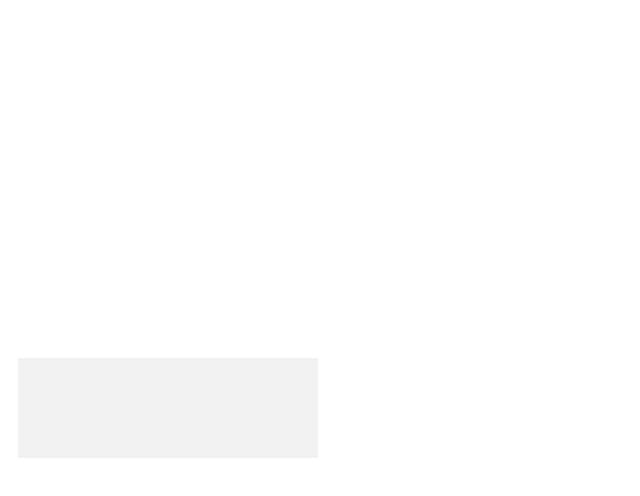
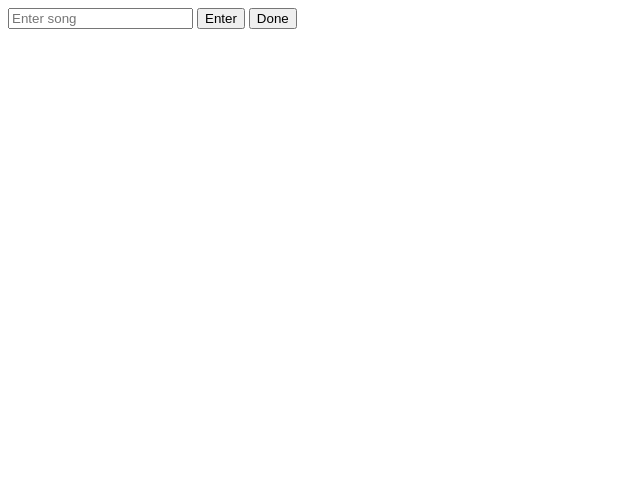
Before and after one commit to ashaw1270/playlist-ranker, a plain HTML site: page index.html in a window 1280 px wide. Both pictures are taken after a click on the button "Enter". Shown: the whole page, without its empty margins (0-640 px from the left). Drawn offline with Linux system fonts and the light colour scheme.

Commit message:
One song at a time

```diff
--- a/index.html
+++ b/index.html
@@ -6,8 +6,9 @@
         <link rel="stylesheet" href="./src/style.css">
     </head>
     <body>
-        <input type="text" id="song-list" placeholder="Enter songs">
-        <button id="enter-songs">Enter</button>
+        <input type="text" id="song-input" placeholder="Enter song">
+        <button id="enter-song">Enter</button>
+        <button id="done">Done</button>
         <div id="grid">
             <button class="song clickable" id="song1">
                 <div class="song-title">Song1</div>
--- a/src/sorter.js
+++ b/src/sorter.js
@@ -1,4 +1,6 @@
-async function rank(songs) {
+const songs = [];
+
+async function rank() {
     document.getElementById('grid').style.display = 'grid';
 
     let sorted = [];
@@ -58,13 +60,13 @@ function compareSongs(song1, song2) {
     });
 }
 
-function displayRankedSongs(songs) {
+function displayRankedSongs(ranked) {
     document.getElementById('song1').remove();
     document.getElementById('song2').remove();
 
     const gridElement = document.getElementById('grid');
 
-    for (let song of songs) {
+    for (let song of ranked) {
         const songElement = document.createElement('div');
         songElement.classList.add('song');
         songElement.innerHTML = song;
@@ -72,14 +74,34 @@ function displayRankedSongs(songs) {
     }
 }
 
+function readSong() {
+    const songElement = document.getElementById('song-input');
+    const song = songElement.value;
+    if (song) {
+        songs.push(song);
+        songElement.value = '';
+    }
+}
+
 function enterSongs() {
-    const enterSongs = document.getElementById('enter-songs');
-    enterSongs.addEventListener('click', () => {
-        const songsElement = document.getElementById('song-list');
-        const songs = songsElement.value.split(', ');
-        enterSongs.style.display = 'none';
-        songsElement.style.display = 'none';
-        rank(songs);
+    document.addEventListener('keydown', event => {
+        if (event.key === 'Enter') {
+            readSong();
+        }
+    });
+
+    const songElement = document.getElementById('song-input');
+    const enterSong = document.getElementById('enter-song');
+    const done = document.getElementById('done');
+
+    enterSong.addEventListener('click', readSong);
+
+    done.addEventListener('click', () => {
+        readSong();
+        songElement.style.display = 'none';
+        enterSong.style.display = 'none';
+        done.style.display = 'none';
+        rank();
     });
 }
 
```
